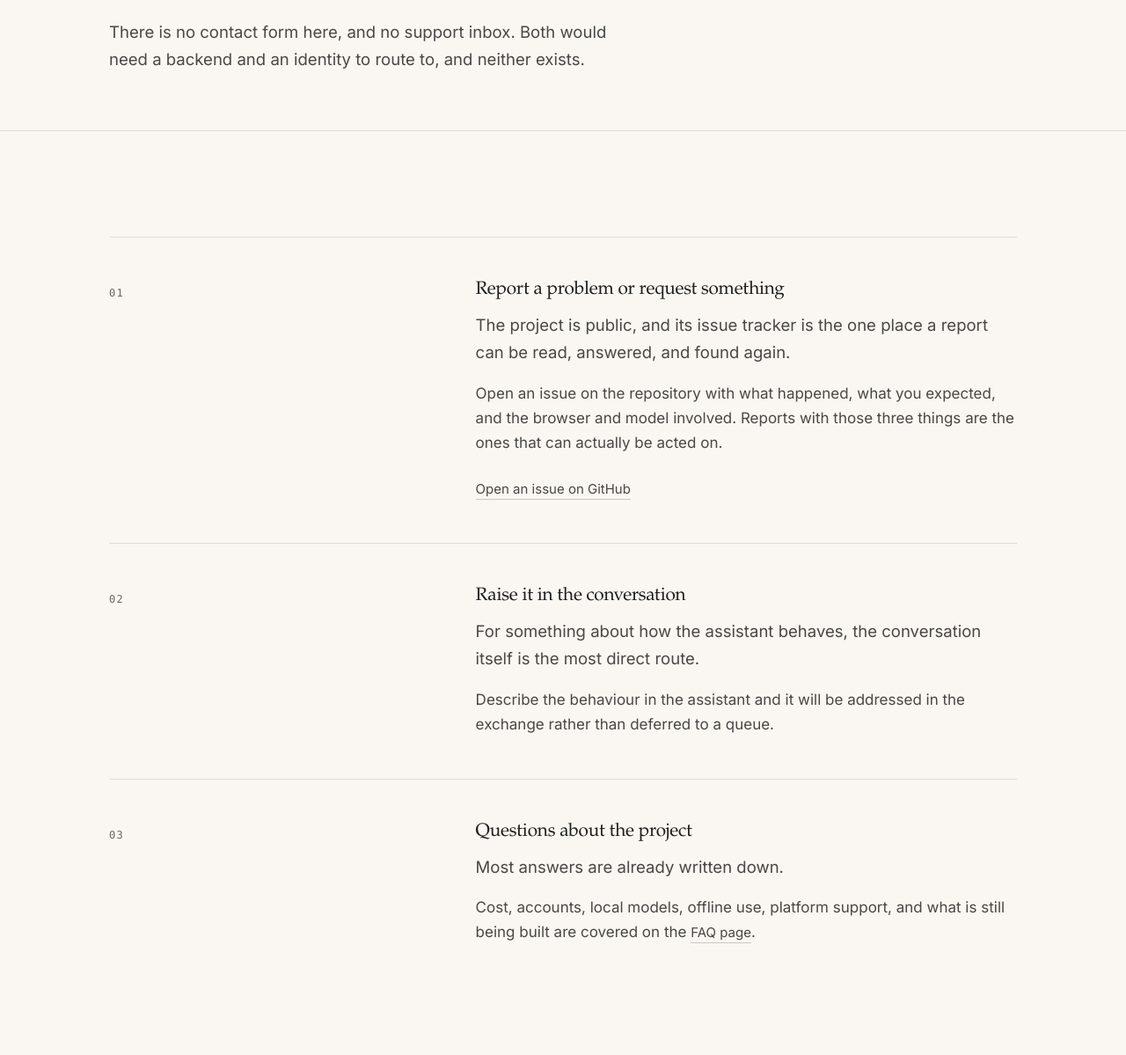
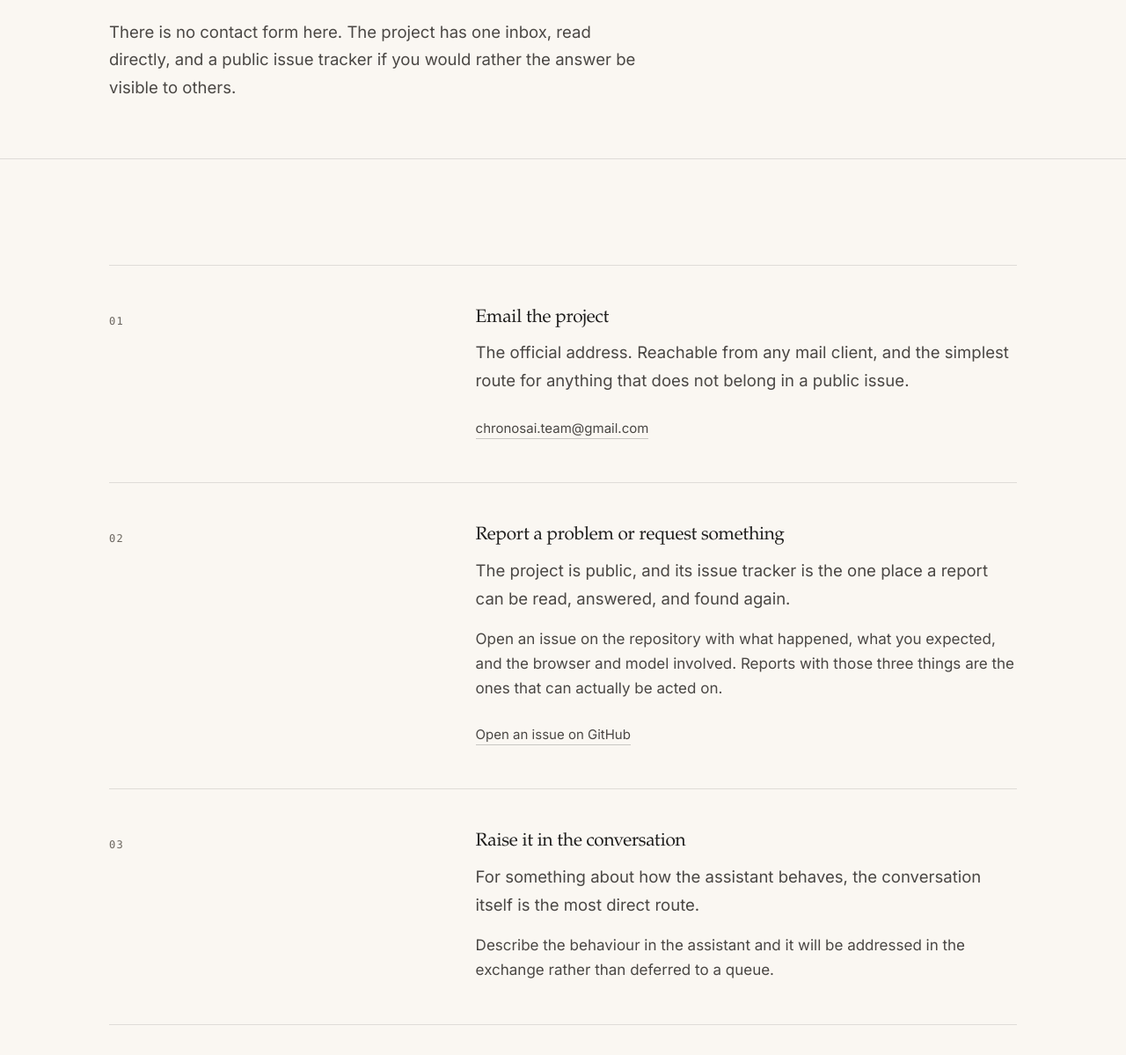
Before and after one commit to EndgoalYt/chronos-ai-website, a plain HTML site: page contact.html in a window 1280 px wide. Shown: the part 301-1500 px from the top of the page at 88% size. Drawn offline with Linux system fonts and the light colour scheme.

Commit message:
Add the official contact email address
Publish chronosai.team@gmail.com on the contact page as a mailto link,
and add it as the first listed way to reach the project. Update the
page summary to reflect that an inbox now exists.

```diff
--- a/contact.html
+++ b/contact.html
@@ -4,7 +4,7 @@
 <meta charset="utf-8">
 <meta name="viewport" content="width=device-width, initial-scale=1">
 <meta name="theme-color" content="#FAF7F2">
-<meta name="description" content="How to reach the Chronos AI project: raise an issue on the public repository, or raise it in the conversation itself.">
+<meta name="description" content="How to reach the Chronos AI project: email chronosai.team@gmail.com, raise an issue on the public repository, or raise it in the conversation itself.">
 <title>Contact — Chronos AI</title>
 <link rel="icon" type="image/png" href="assets/chronos-web-logo.png">
 <link rel="apple-touch-icon" sizes="180x180" href="assets/pwa/apple-touch-icon.png">
@@ -41,7 +41,7 @@
     <div class="wrap">
       <span class="eyebrow">Contact</span>
       <h1 style="max-width:20ch">Reaching the project.</h1>
-      <p class="lede" style="margin-top:var(--s5);max-width:52ch">There is no contact form here, and no support inbox. Both would need a backend and an identity to route to, and neither exists.</p>
+      <p class="lede" style="margin-top:var(--s5);max-width:52ch">There is no contact form here. The project has one inbox, read directly, and a public issue tracker if you would rather the answer be visible to others.</p>
     </div>
   </section>
 
@@ -56,6 +56,17 @@
         <article class="feature">
           <span class="feature-index">01</span>
           <div>
+            <h3>Email the project</h3>
+            <p class="lede">The official address. Reachable from any mail client, and the simplest route for anything that does not belong in a public issue.</p>
+            <p style="margin-top:var(--s5)">
+              <a class="link-quiet" href="mailto:chronosai.team@gmail.com">chronosai.team@gmail.com</a>
+            </p>
+          </div>
+        </article>
+
+        <article class="feature">
+          <span class="feature-index">02</span>
+          <div>
             <h3>Report a problem or request something</h3>
             <p class="lede">The project is public, and its issue tracker is the one place a report can be read, answered, and found again.</p>
             <p>Open an issue on the repository with what happened, what you expected, and the browser and model involved. Reports with those three things are the ones that can actually be acted on.</p>
@@ -66,7 +77,7 @@
         </article>
 
         <article class="feature">
-          <span class="feature-index">02</span>
+          <span class="feature-index">03</span>
           <div>
             <h3>Raise it in the conversation</h3>
             <p class="lede">For something about how the assistant behaves, the conversation itself is the most direct route.</p>
@@ -75,7 +86,7 @@
         </article>
 
         <article class="feature">
-          <span class="feature-index">03</span>
+          <span class="feature-index">04</span>
           <div>
             <h3>Questions about the project</h3>
             <p class="lede">Most answers are already written down.</p>
```
